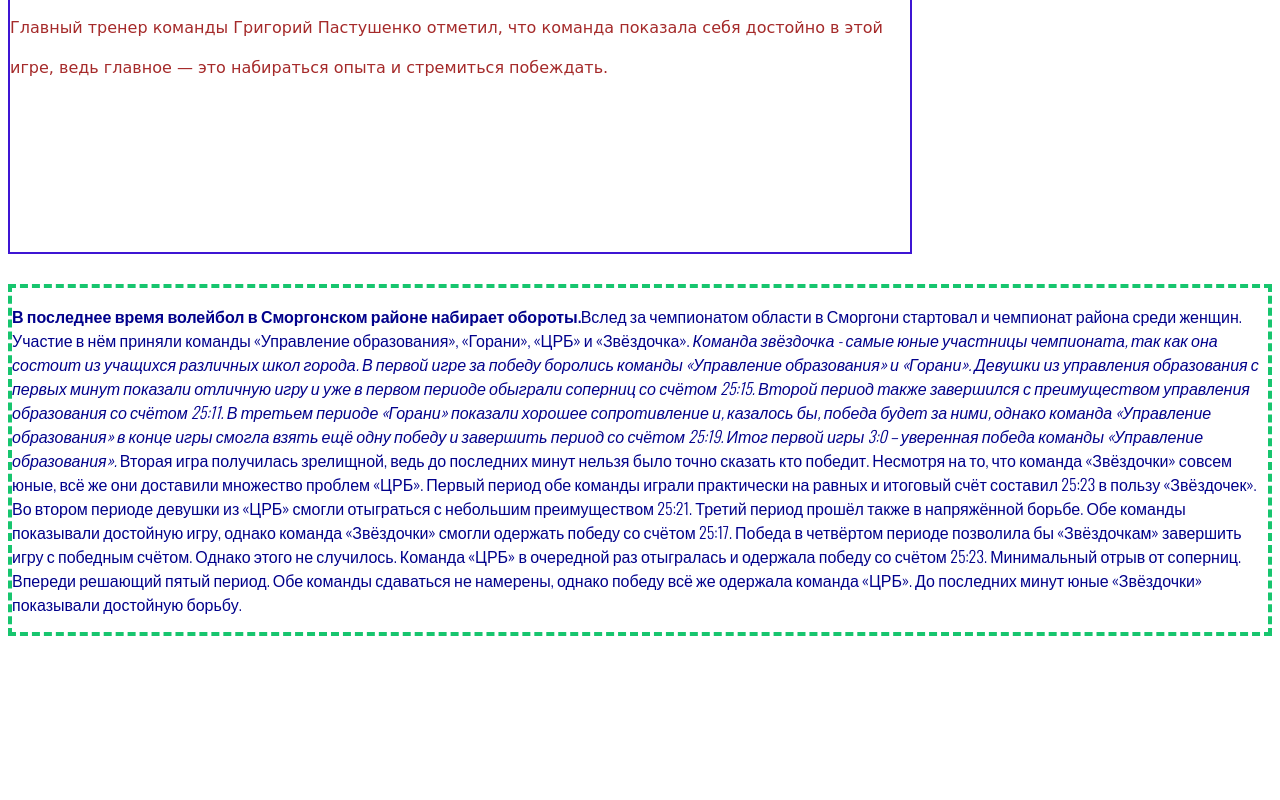
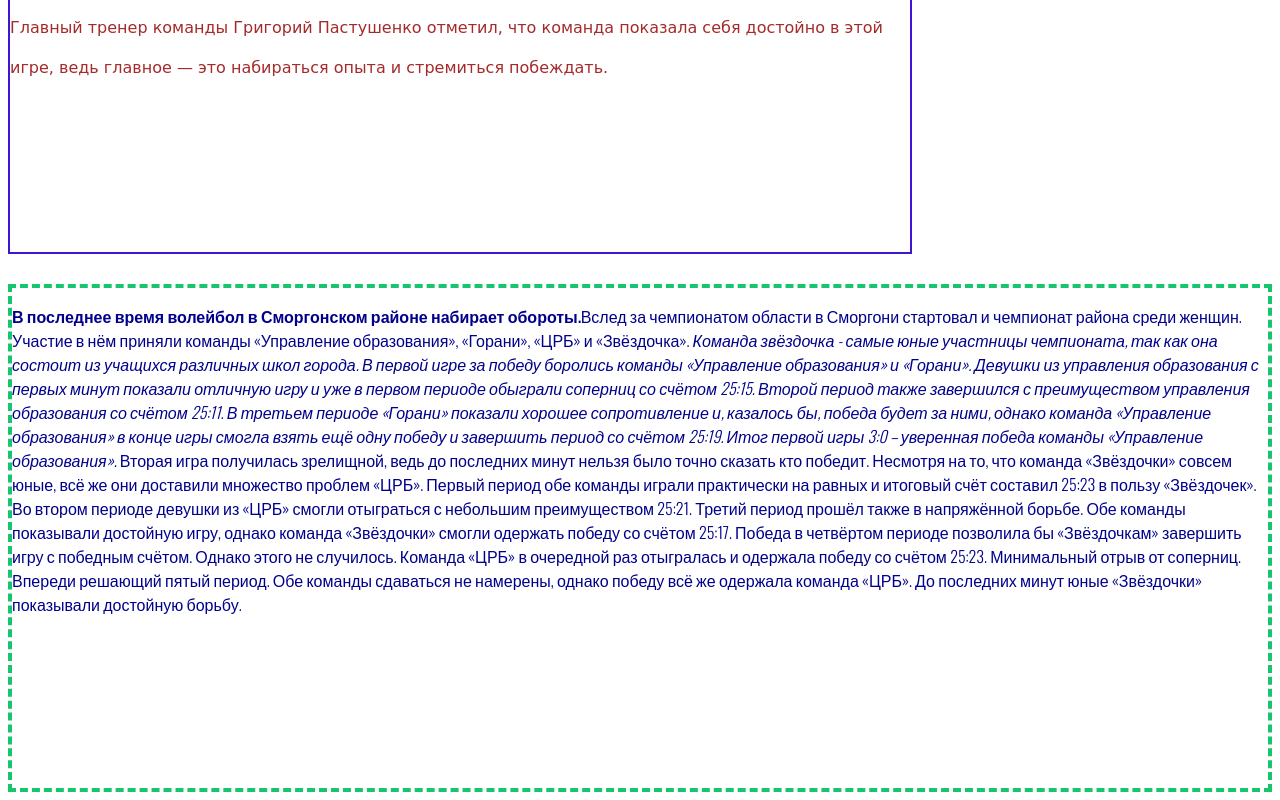
Before and after one commit to denisskka44/itacademy, a plain HTML site: page index.html in a window 1280 px wide. Shown: the part 658-1458 px from the top of the page. Before the commit the page ends 1302 px from the top, so only its background shows below. Drawn offline with nearby package versions, Linux system fonts and the light colour scheme; a web font is replaced by a local one.

Commit message:
FONT_GWF

```diff
--- a/index.html
+++ b/index.html
@@ -33,6 +33,8 @@
             border-color: rgb(23, 197, 110);
             border-width: 4px;
             margin-top: 30px;
+            min-width: 500px;
+            min-height: 500px;
         }
     </style>
 </head>
```
